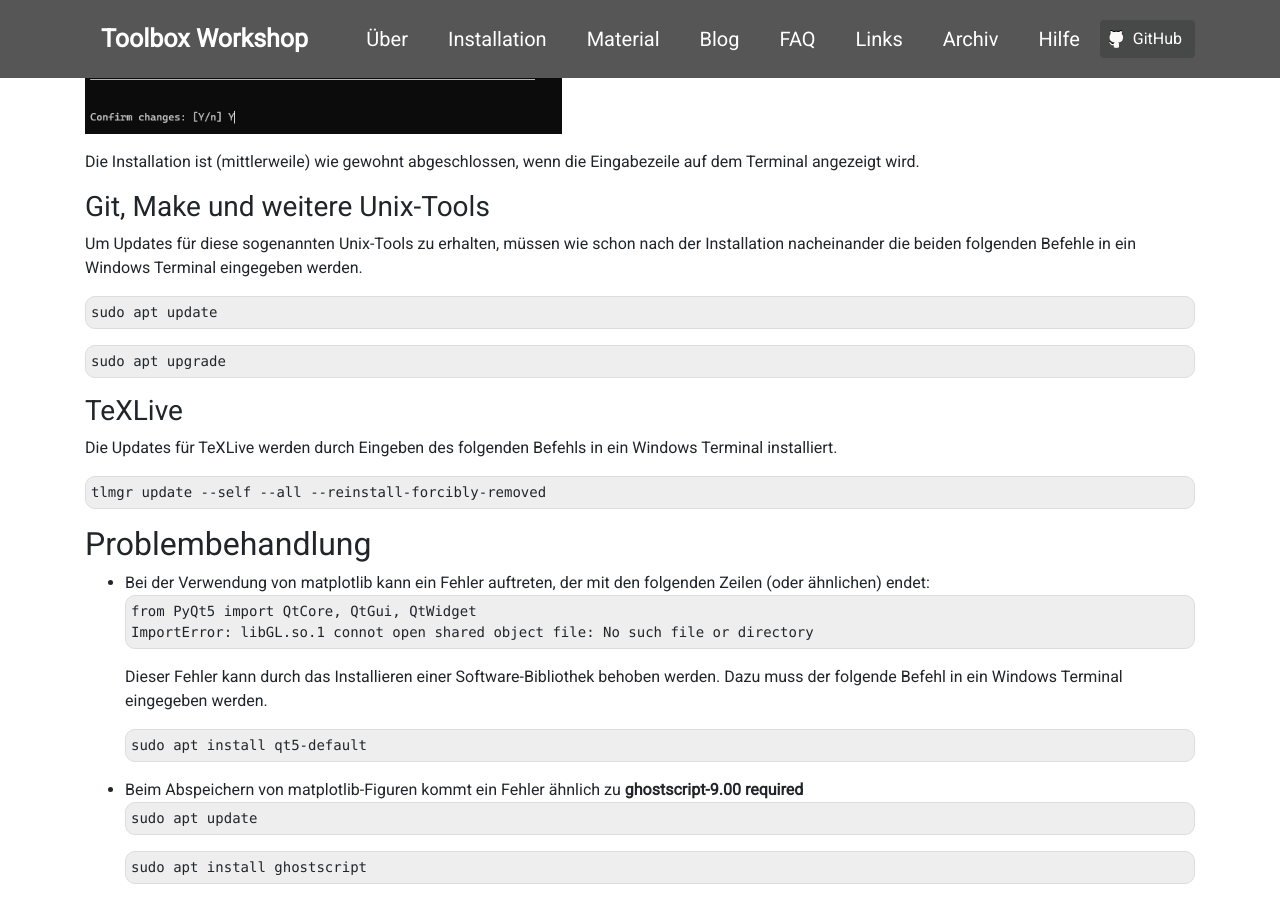
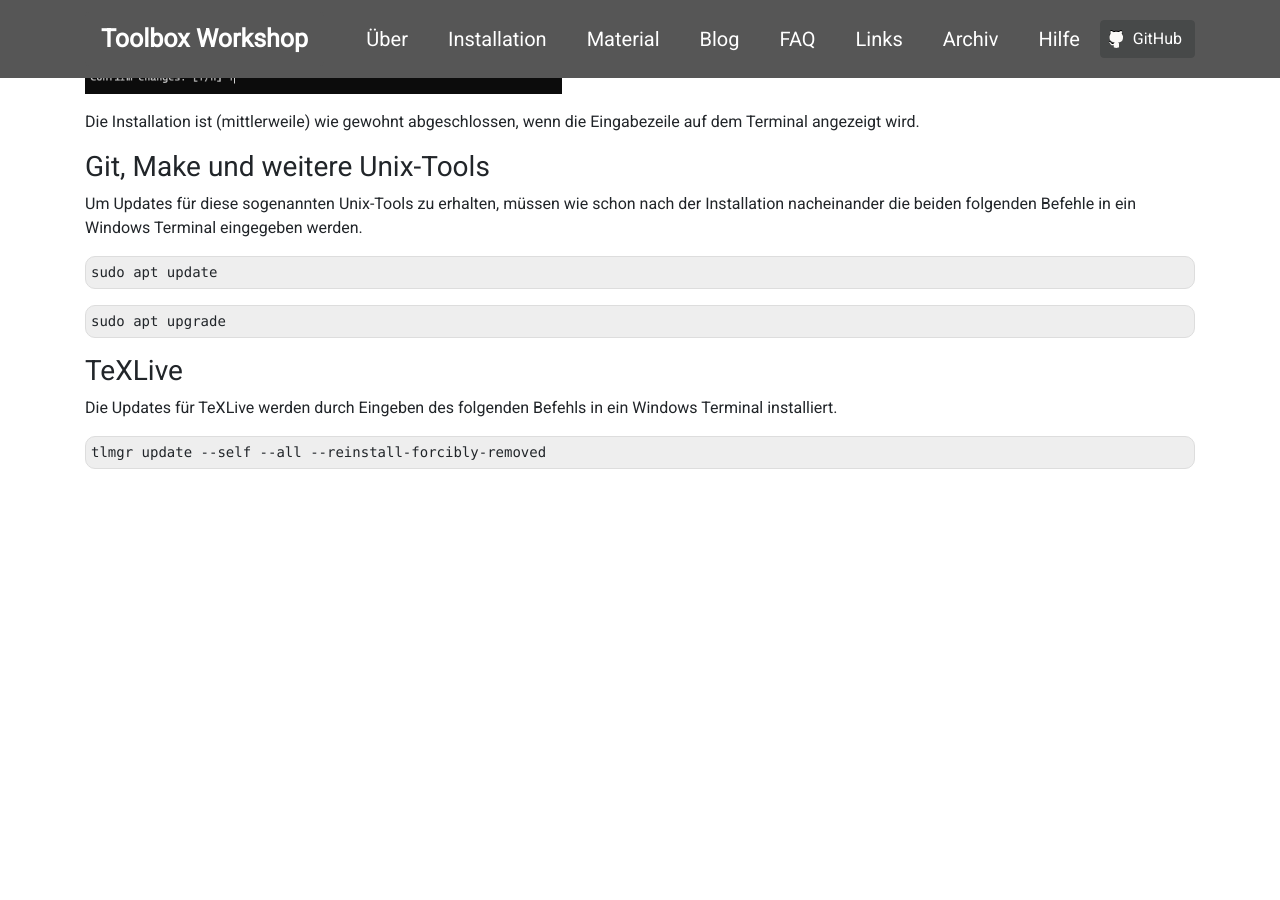
Before and after one commit to pep-dortmund/homepage-toolbox, a Jekyll site: the page built from install/windows.md, in a window 1280 px wide and 900 px high, scrolled down 33188 px. Built offline with Jekyll 4.4.1, drawn with Linux system fonts in a browser that asks for light colours; nearby versions of some CDN libraries; after the commit the page ends 33673 px from its top, so only the background shows below that; some of the changed text lies outside the part shown.

Commit message:
move Windows troubleshooting to FAQ

````diff
--- a/install/windows.md
+++ b/install/windows.md
@@ -641,8 +641,6 @@
 
 ## <a id="test"></a>Testen
 
-Sollte während des Testens ein Fehler auftreten, kann die [Problembehandlung](#troubleshooting) helfen.
-
 ### Mamba: Python
 
 Um die Python Installation (durch Mamba) zu testen, sollten alle offenen Fenster des Windows Terminals
@@ -806,27 +804,3 @@
 ```
 tlmgr update --self --all --reinstall-forcibly-removed
 ```
-
-## <a id="troubleshooting"></a> Problembehandlung
-
-+ Bei der Verwendung von matplotlib kann ein Fehler auftreten,
-  der mit den folgenden Zeilen (oder ähnlichen) endet:
-```
-from PyQt5 import QtCore, QtGui, QtWidget
-ImportError: libGL.so.1 connot open shared object file: No such file or directory
-```
-Dieser Fehler kann durch das Installieren einer Software-Bibliothek behoben werden.
-Dazu muss der folgende Befehl in ein Windows Terminal eingegeben werden.
-```
-sudo apt install qt5-default
-```
-
-+ Beim Abspeichern von matplotlib-Figuren
-kommt ein Fehler ähnlich zu
-**ghostscript-9.00 required**
-```
-sudo apt update
-```
-```
-sudo apt install ghostscript
-```
````
Also changed, not shown: faq/index.md (+23 -2 lines), install/windows-11.md (+0 -26 lines).
